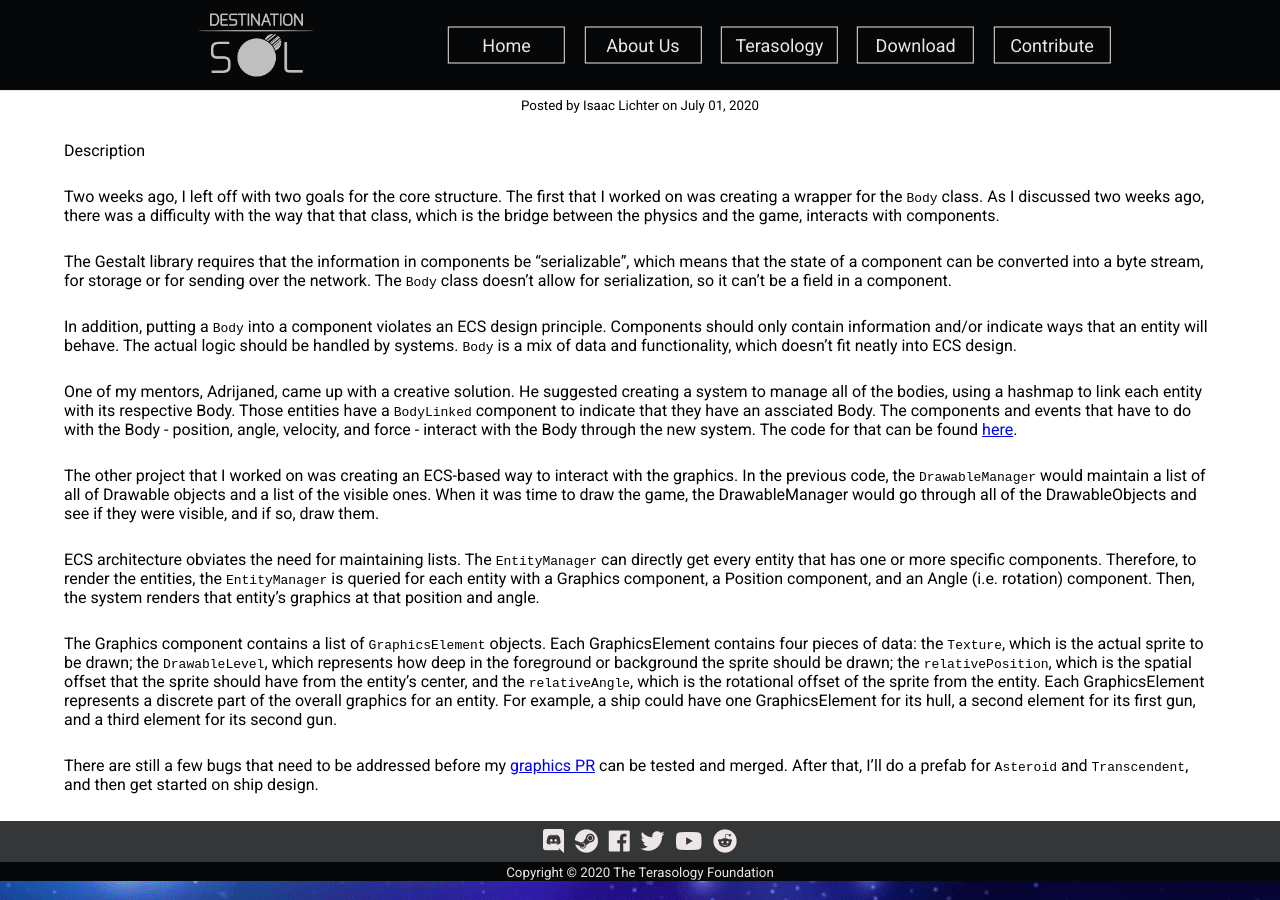
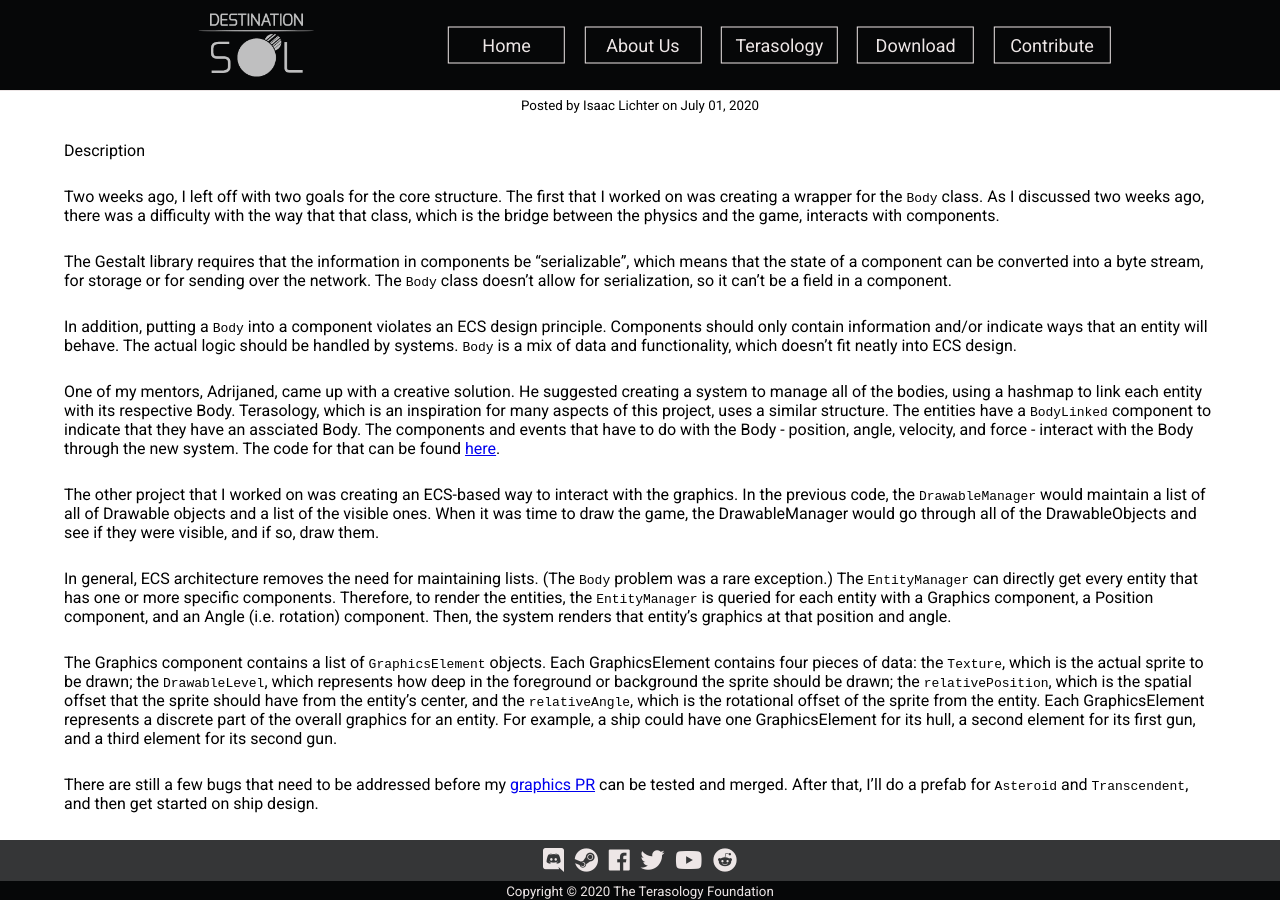
Before and after one commit to DestinationSol/DestinationSol.github.io, a Jekyll site: the page built from _posts/2020-07-01-finished-core-structures.md, in a window 1280 px wide and 900 px high, scrolled down 648 px. Built offline with Jekyll 4.4.1, drawn with Linux system fonts in a browser that asks for light colours; nearby versions of some CDN libraries.

Commit message:
Added slight details about Body

```diff
--- a/_posts/2020-07-01-finished-core-structures.md
+++ b/_posts/2020-07-01-finished-core-structures.md
@@ -16,11 +16,11 @@ The Gestalt library requires that the information in components be "serializable
 
 In addition, putting a `Body` into a component violates an ECS design principle. Components should only contain information and/or indicate ways that an entity will behave. The actual logic should be handled by systems. `Body` is a mix of data and functionality, which doesn't fit neatly into ECS design.
 
-One of my mentors, Adrijaned, came up with a creative solution. He suggested creating a system to manage all of the bodies, using a hashmap to link each entity with its respective Body. Those entities have a `BodyLinked` component to indicate that they have an assciated Body. The components and events that have to do with the Body - position, angle, velocity, and force - interact with the Body through the new system. The code for that can be found [here](https://github.com/MovingBlocks/DestinationSol/pull/522).
+One of my mentors, Adrijaned, came up with a creative solution. He suggested creating a system to manage all of the bodies, using a hashmap to link each entity with its respective Body. Terasology, which is an inspiration for many aspects of this project, uses a similar structure. The entities have a `BodyLinked` component to indicate that they have an assciated Body. The components and events that have to do with the Body - position, angle, velocity, and force - interact with the Body through the new system. The code for that can be found [here](https://github.com/MovingBlocks/DestinationSol/pull/522).
 
 The other project that I worked on was creating an ECS-based way to interact with the graphics. In the previous code, the `DrawableManager` would maintain a list of all of Drawable objects and a list of the visible ones. When it was time to draw the game, the DrawableManager would go through all of the DrawableObjects and see if they were visible, and if so, draw them.
 
-ECS architecture obviates the need for maintaining lists. The `EntityManager` can directly get every entity that has one or more specific components. Therefore, to render the entities, the `EntityManager` is queried for each entity with a Graphics component, a Position component, and an Angle (i.e. rotation) component. Then, the system renders that entity's graphics at that position and angle.
+In general, ECS architecture removes the need for maintaining lists. (The `Body` problem was a rare exception.) The `EntityManager` can directly get every entity that has one or more specific components. Therefore, to render the entities, the `EntityManager` is queried for each entity with a Graphics component, a Position component, and an Angle (i.e. rotation) component. Then, the system renders that entity's graphics at that position and angle.
 
 The Graphics component contains a list of `GraphicsElement` objects. Each GraphicsElement contains four pieces of data: the `Texture`, which is the actual sprite to be drawn; the `DrawableLevel`, which represents how deep in the foreground or background the sprite should be drawn; the `relativePosition`, which is the spatial offset that the sprite should have from the entity's center, and the `relativeAngle`, which is the rotational offset of the sprite from the entity. Each GraphicsElement represents a discrete part of the overall graphics for an entity. For example, a ship could have one GraphicsElement for its hull, a second element for its first gun, and a third element for its second gun.
 
```
